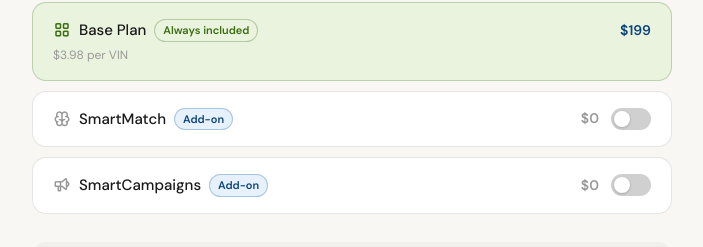
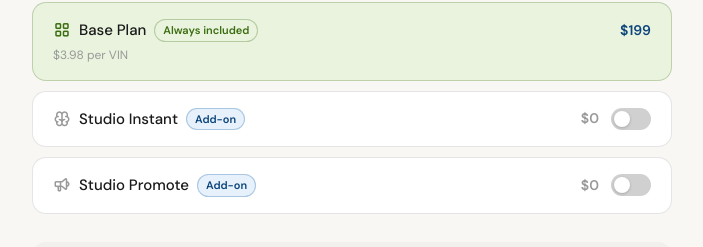
Before and after one commit to Product14/Pricing_plan_updated, a Next.js app: page / in a window 1280 px wide. Shown: the part 503-750 px from the top of the page, without its empty margins (288-991 px from the left). Built offline with nearby package versions, Linux system fonts and the light colour scheme.

Commit message:
Rename SmartMatch → Studio Instant, SmartCampaigns → Studio Promote

```diff
--- a/public/calculator.html
+++ b/public/calculator.html
@@ -310,12 +310,12 @@
       <div style="font-size:12px;color:var(--text-3);margin-top:4px" id="base-pervin">$3.98 per VIN</div>
     </div>
 
-    <!-- SmartMatch — add-on -->
+    <!-- Studio Instant — add-on -->
     <div class="feature-card" id="fc-sm">
       <div class="feature-header" onclick="toggleSmTables()" style="cursor:pointer" title="Click to view pricing tables">
         <div class="feature-name">
           <i class="ti ti-brain" style="font-size:18px;color:var(--text-3)" id="sm-icon"></i>
-          SmartMatch
+          Studio Instant
           <span class="badge badge-addon">Add-on</span>
           <i class="ti ti-chevron-down expand-chevron" id="sm-chevron"></i>
         </div>
@@ -330,18 +330,18 @@
       <div class="sm-tables-wrap" id="sm-tables">
         <div class="dbl-hint" style="margin-bottom:10px"><i class="ti ti-table" style="font-size:14px"></i> All-tier pricing</div>
         <div class="sm-table-section">
-          <div class="sm-table-label">SmartMatch — New + Pre-owned</div>
+          <div class="sm-table-label">Studio Instant — New + Pre-owned</div>
           <table class="sm-mini-table" id="sm-combined-table"></table>
         </div>
       </div>
     </div>
 
-    <!-- SmartCampaigns — add-on -->
+    <!-- Studio Promote — add-on -->
     <div class="feature-card" id="fc-sc">
       <div class="feature-header" onclick="toggleScTable()" style="cursor:pointer" title="Click to view pricing table">
         <div class="feature-name">
           <i class="ti ti-speakerphone" style="font-size:18px;color:var(--text-3)" id="sc-icon"></i>
-          SmartCampaigns
+          Studio Promote
           <span class="badge badge-addon">Add-on</span>
           <i class="ti ti-chevron-down expand-chevron" id="sc-chevron"></i>
         </div>
@@ -367,8 +367,8 @@
     <div class="summary-card">
       <div class="summary-title">Cost breakdown</div>
       <div class="summary-row"><span>Base plan</span><span id="sum-base">$199</span></div>
-      <div class="summary-row" id="sum-sm-row" style="display:none"><span id="sum-sm-label">SmartMatch</span><span id="sum-sm">—</span></div>
-      <div class="summary-row" id="sum-sc-row" style="display:none"><span>SmartCampaigns</span><span id="sum-sc">—</span></div>
+      <div class="summary-row" id="sum-sm-row" style="display:none"><span id="sum-sm-label">Studio Instant</span><span id="sum-sm">—</span></div>
+      <div class="summary-row" id="sum-sc-row" style="display:none"><span>Studio Promote</span><span id="sum-sc">—</span></div>
       <div class="summary-total"><span>Monthly total</span><span id="sum-total">$199</span></div>
       <div class="pervin-note" id="sum-pervin">Blended: $3.98 per VIN</div>
     </div>
@@ -547,9 +547,9 @@ function render() {
   document.getElementById('sum-base').textContent = fmt(bp);
 
   const smLabel = (state.smn && state.smo)
-    ? 'SmartMatch (New + Pre-owned)'
-    : state.smn ? 'SmartMatch (New cars)'
-    : 'SmartMatch (Pre-owned cars)';
+    ? 'Studio Instant (New + Pre-owned)'
+    : state.smn ? 'Studio Instant (New cars)'
+    : 'Studio Instant (Pre-owned cars)';
   document.getElementById('sum-sm-row').style.display  = smTotal > 0 ? '' : 'none';
   document.getElementById('sum-sm-label').textContent  = smLabel;
   document.getElementById('sum-sm').textContent        = fmt(smTotal);
--- a/src/components/PricingCalculator.tsx
+++ b/src/components/PricingCalculator.tsx
@@ -292,7 +292,7 @@ export default function PricingCalculator() {
               </div>
             </div>
 
-            {/* SmartMatch */}
+            {/* Studio Instant */}
             <div className={`pc-card${sm ? " active" : ""}`}>
               <div
                 className="pc-card-header"
@@ -301,7 +301,7 @@ export default function PricingCalculator() {
               >
                 <div className="pc-card-name">
                   <i className="ti ti-brain" style={{ fontSize: 18, color: sm ? "#185FA5" : "#999" }} />
-                  SmartMatch
+                  Studio Instant
                   <span className="pc-badge pc-badge-addon">Add-on</span>
                   {sm && <span className={`pc-chevron${smOpen ? " open" : ""}`}>▾</span>}
                 </div>
@@ -319,12 +319,12 @@ export default function PricingCalculator() {
                 <div className="pc-hint">
                   <i className="ti ti-table" style={{ fontSize: 14 }} /> All-tier pricing
                 </div>
-                <div className="pc-expand-label">SmartMatch — New + Pre-owned</div>
+                <div className="pc-expand-label">Studio Instant — New + Pre-owned</div>
                 <AddonTable pricing={PRICING.smNew} perVin={PER_VIN.smNew} activeVin={vins} combine={PRICING.smOld} combinePerVin={PER_VIN.smOld} />
               </div>
             </div>
 
-            {/* SmartCampaigns */}
+            {/* Studio Promote */}
             <div className={`pc-card${sc ? " active" : ""}`}>
               <div
                 className="pc-card-header"
@@ -333,7 +333,7 @@ export default function PricingCalculator() {
               >
                 <div className="pc-card-name">
                   <i className="ti ti-speakerphone" style={{ fontSize: 18, color: sc ? "#185FA5" : "#999" }} />
-                  SmartCampaigns
+                  Studio Promote
                   <span className="pc-badge pc-badge-addon">Add-on</span>
                   {sc && <span className={`pc-chevron${scOpen ? " open" : ""}`}>▾</span>}
                 </div>
@@ -363,13 +363,13 @@ export default function PricingCalculator() {
               <div className="pc-sum-row"><span>Base plan</span><span>{fmt(bp)}</span></div>
               {sm && (
                 <div className="pc-sum-row">
-                  <span>SmartMatch (New + Pre-owned)</span>
+                  <span>Studio Instant (New + Pre-owned)</span>
                   <span>{fmt(smTotal)}</span>
                 </div>
               )}
               {sc && (
                 <div className="pc-sum-row">
-                  <span>SmartCampaigns</span>
+                  <span>Studio Promote</span>
                   <span>{fmt(scTotal)}</span>
                 </div>
               )}
```
